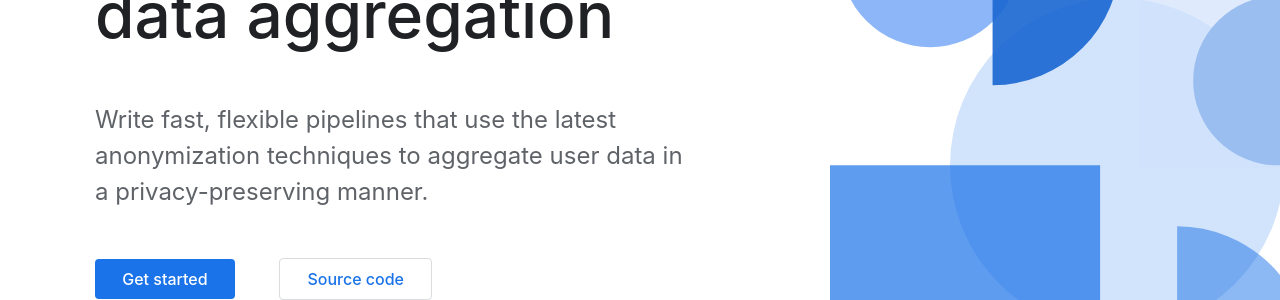
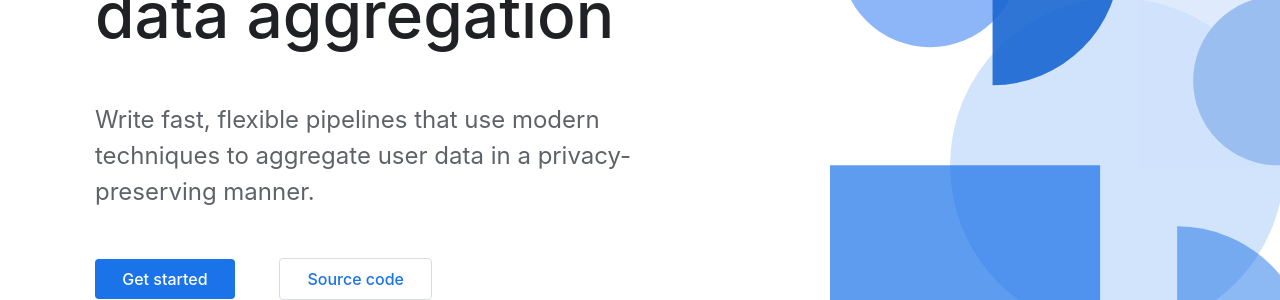
Before and after one commit to OpenMined/PipelineDP, a Jekyll site: the page built from index.html, in a window 1280 px wide. Shown: the part 288-588 px from the top of the page. Built offline with Jekyll 4.4.1, drawn with Linux system fonts in a browser that asks for light colours.

Commit message:
Update _config.yml

```diff
--- a/_config.yml
+++ b/_config.yml
@@ -1,7 +1,7 @@
 # Site settings
 title: PipelineDP
 description: >-
-  Write fast, flexible pipelines that use the latest anonymization techniques to
+  Write fast, flexible pipelines that use modern techniques to
   aggregate user data in a privacy-preserving manner.
 baseurl: ""
 url: "https://pipelinedp.io"
```
